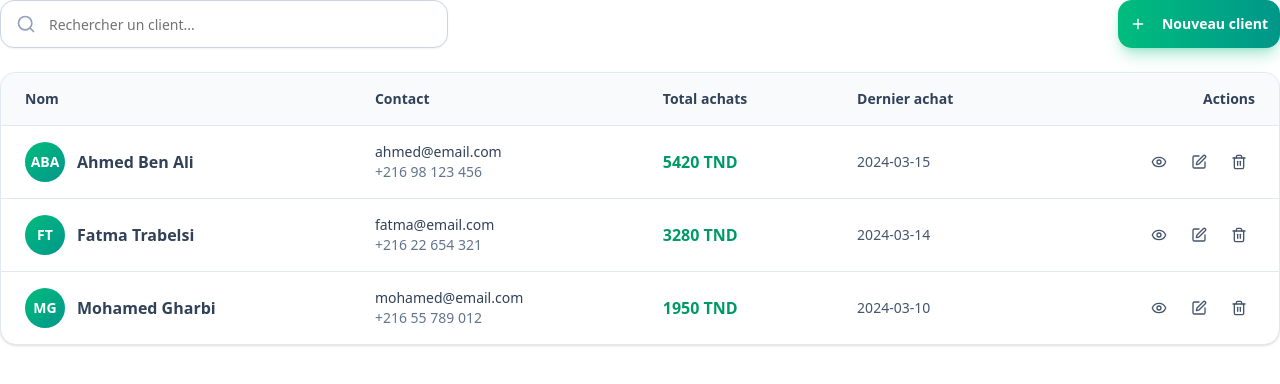
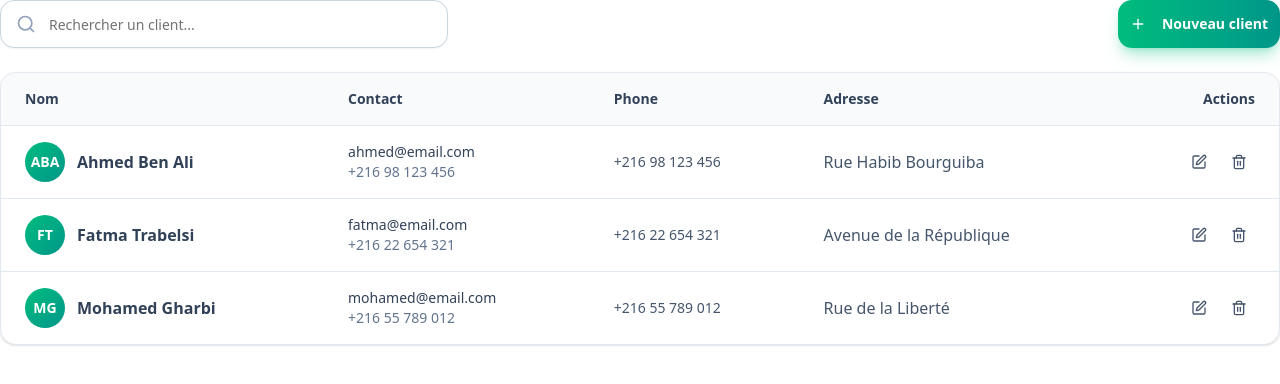
Before and after one commit to ZallouzAshraf/QuickPOS, a Next.js app: page /dashboard/clients in a window 1280 px wide. Shown: the top 384 px of the page. Built offline with nearby package versions, Linux system fonts and the light colour scheme.

Commit message:
feat: improve clients page design

```diff
--- a/src/components/ui/dashboard/dashboardClients.tsx
+++ b/src/components/ui/dashboard/dashboardClients.tsx
@@ -4,36 +4,62 @@ import { Input } from "@/components/ui/input";
 import { Client } from "@/src/core/types/types";
 import { Edit, Eye, Plus, Search, Trash2 } from "lucide-react";
 import { useState } from "react";
+import EditClientModal from "../../common/Modal/userModal";
 
 export const DashboardClientsComponent = () => {
   const [searchTerm, setSearchTerm] = useState("");
-
-  const clients: Client[] = [
+  const [selectedClient, setSelectedClient] = useState<Client | null>(null);
+  const [clients, setClients] = useState<Client[]>([
     {
       id: "1",
       name: "Ahmed Ben Ali",
+      type: "Particulier",
       email: "ahmed@email.com",
       phone: "+216 98 123 456",
-      totalPurchases: 5420,
-      lastPurchase: "2024-03-15",
+      address: "Rue Habib Bourguiba",
+      city: "Tunis",
+      postalCode: "1000",
+      country: "Tunisie",
+      discountRate: 0,
+      status: "Actif",
+      createdAt: "2024-03-15",
     },
     {
       id: "2",
       name: "Fatma Trabelsi",
+      type: "Particulier",
       email: "fatma@email.com",
       phone: "+216 22 654 321",
-      totalPurchases: 3280,
-      lastPurchase: "2024-03-14",
+      address: "Avenue de la République",
+      city: "Sfax",
+      postalCode: "3000",
+      country: "Tunisie",
+      discountRate: 0,
+      status: "Actif",
+      createdAt: "2024-03-14",
     },
     {
       id: "3",
       name: "Mohamed Gharbi",
+      type: "Particulier",
       email: "mohamed@email.com",
       phone: "+216 55 789 012",
-      totalPurchases: 1950,
-      lastPurchase: "2024-03-10",
+      address: "Rue de la Liberté",
+      city: "Sousse",
+      postalCode: "4000",
+      country: "Tunisie",
+      discountRate: 0,
+      status: "Actif",
+      createdAt: "2024-03-10",
     },
-  ];
+  ]);
+
+  const handleSaveClient = (updatedClient: Client) => {
+    setClients((prev) =>
+      prev.map((c) => (c.id === updatedClient.id ? updatedClient : c))
+    );
+    setSelectedClient(null);
+  };
 
   return (
     <div className="space-y-6">
@@ -65,10 +91,10 @@ export const DashboardClientsComponent = () => {
                   Contact
                 </th>
                 <th className="px-6 py-4 text-left text-sm font-semibold text-slate-700">
-                  Total achats
+                  Phone
                 </th>
                 <th className="px-6 py-4 text-left text-sm font-semibold text-slate-700">
-                  Dernier achat
+                  Adresse
                 </th>
                 <th className="px-6 py-4 text-right text-sm font-semibold text-slate-700">
                   Actions
@@ -100,23 +126,22 @@ export const DashboardClientsComponent = () => {
                       <p className="text-slate-500">{client.phone}</p>
                     </div>
                   </td>
-                  <td className="px-6 py-4">
-                    <span className="font-bold text-emerald-600">
-                      {client.totalPurchases} TND
-                    </span>
-                  </td>
                   <td className="px-6 py-4 text-slate-600 text-sm">
-                    {client.lastPurchase}
+                    {client.phone}
                   </td>
                   <td className="px-6 py-4">
+                    <span className=" text-slate-600">{client.address}</span>
+                  </td>
+
+                  <td className="px-6 py-4">
                     <div className="flex items-center justify-end gap-2">
-                      <button className="p-2 text-slate-600 hover:text-emerald-600 hover:bg-emerald-50 rounded-lg transition-colors">
-                        <Eye className="w-4 h-4" />
-                      </button>
-                      <button className="p-2 text-slate-600 hover:text-blue-600 hover:bg-blue-50 rounded-lg transition-colors">
+                      <button
+                        onClick={() => setSelectedClient(client)}
+                        className="p-2 text-slate-600 cursor-pointer hover:text-blue-600 hover:bg-blue-50 rounded-lg transition-colors"
+                      >
                         <Edit className="w-4 h-4" />
                       </button>
-                      <button className="p-2 text-slate-600 hover:text-red-600 hover:bg-red-50 rounded-lg transition-colors">
+                      <button className="p-2 text-slate-600 cursor-pointer hover:text-red-600 hover:bg-red-50 rounded-lg transition-colors">
                         <Trash2 className="w-4 h-4" />
                       </button>
                     </div>
@@ -127,6 +152,15 @@ export const DashboardClientsComponent = () => {
           </table>
         </div>
       </div>
+
+      {selectedClient && (
+        <EditClientModal
+          client={selectedClient}
+          open={!!selectedClient}
+          setOpen={() => setSelectedClient(null)}
+          onSave={handleSaveClient}
+        />
+      )}
     </div>
   );
 };
```
